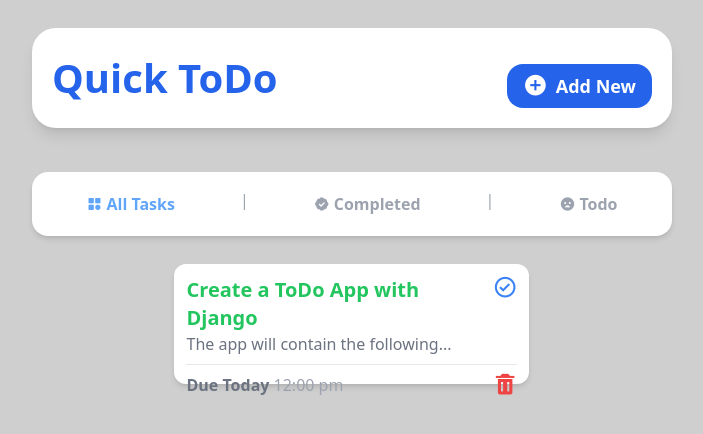
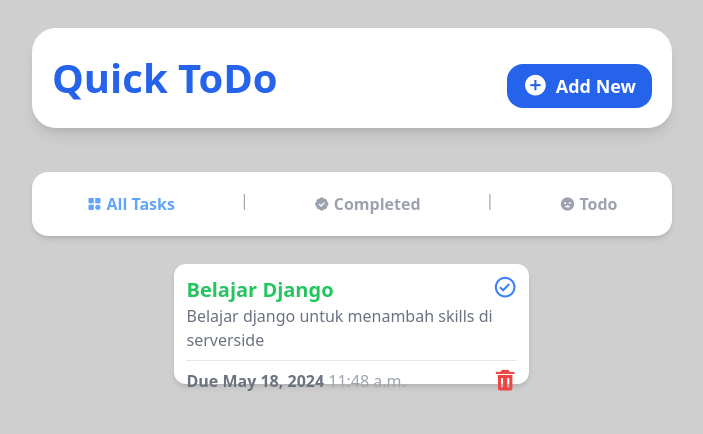
Before and after one commit to reynaldo0/todolist_app, a Django app: page / in a window 1280 px wide. Shown: the top 434 px of the page, without its empty margins (288-991 px from the left). Run offline with Django 5.2, Linux system fonts and the light colour scheme; data comes from the database, SQL or seed files in the repository.

Commit message:
text "get data in django admin"

```diff
--- a/todolist/templates/index.html
+++ b/todolist/templates/index.html
@@ -4,23 +4,22 @@
 {% block content %}
 <!-- Tasks -->
 <section
-  class="flex flex-1 flex-wrap justify-center gap-3 bg-[#fff0] w-10/12 md:w-11/12 h-full mb-3 rounded-2xl p-3 overflow-y-auto scrollbar-hide"
->
+  class="flex flex-1 flex-wrap justify-center gap-3 bg-[#fff0] w-10/12 md:w-11/12 h-full mb-3 rounded-2xl p-3 overflow-y-auto scrollbar-hide">
   <!-- Task card -->
+  {% for todo in todos %}
   <div
-    class="w-[355px] flex flex-col shadow-md bg-white h-[120px] rounded-xl p-3"
-  >
+    class="w-[355px] flex flex-col shadow-md bg-white h-[120px] rounded-xl p-3">
     <!-- Top -->
     <div class="flex flex-row justify-between">
       <!-- Left: Title and Description -->
       <div>
         <a href="{% url 'task_detail' %}">
           <h1 class="text-green-500 font-semibold text-xl">
-            Create a ToDo App with Django
+            {{ todo.title }}
           </h1>
         </a>
         <p class="text-gray-500 text-md">
-          The app will contain the following...
+          {{ todo.desc }}
         </p>
       </div>
       <!-- Right: Toggle complete mode -->
@@ -34,12 +33,13 @@
     <!-- Bottom: Time and Date | Delete -->
     <div class="flex flex-row justify-between">
       <h2 class="text-gray-500 font-bold">
-        Due Today <span class="font-medium text-gray-400">12:00 pm</span>
+        Due {{ todo.due_date }} <span class="font-medium text-gray-400">{{ todo.due_time }}</span>
       </h2>
       <a href="{% url 'delete' %}">
         <i class="bx bxs-trash bx-sm text-red-500"></i>
       </a>
     </div>
   </div>
+  {% endfor %}
 </section>
 {% endblock content %}
--- a/todolist/views.py
+++ b/todolist/views.py
@@ -5,7 +5,7 @@ from .models import Todo
 def home (req):
     todos = Todo.objects.all()
     return render(req, 'index.html',{
-        'todos':todos,
+        'todos': todos,
     })
 
 def completed (req):
```
